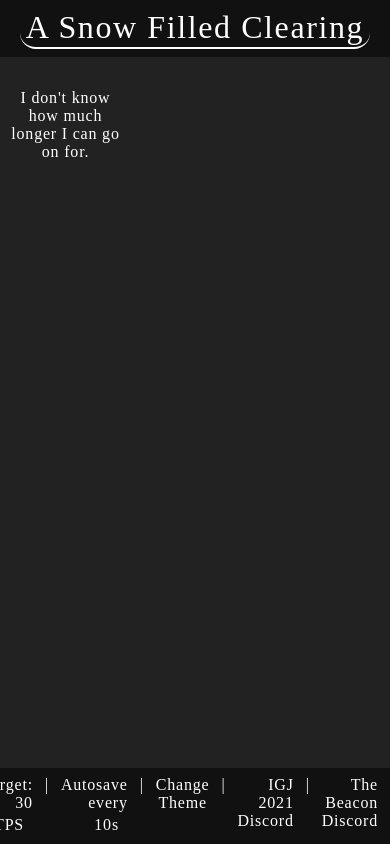
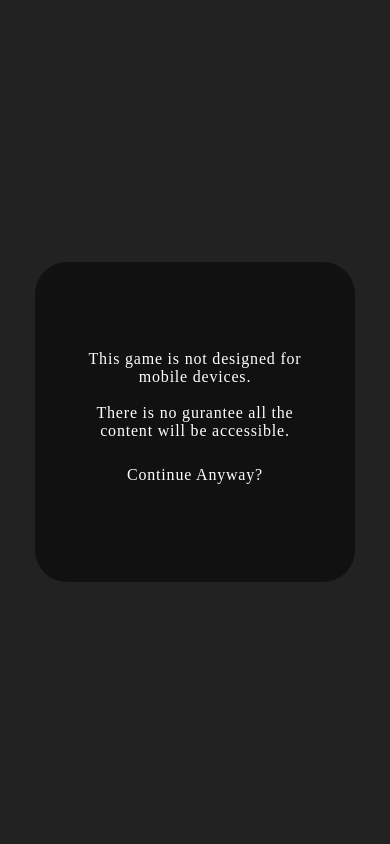
Before and after one commit to FrozenDude101/The-Beacon, a plain HTML site: page index.html in a window 390 px wide. Drawn offline with Linux system fonts and the light colour scheme.

Commit message:
Adding a warning for mobile users.

```diff
--- a/index.html
+++ b/index.html
@@ -9,7 +9,7 @@
         <link rel="stylesheet" href="style.css">
         <link rel="stylesheet" href="light.css">
         <link rel="stylesheet" href="clearing.css">
-        <link rel="stylesheet" href="thanks.css">
+        <link rel="stylesheet" href="other.css">
 
 	    <script type="text/javascript" src="scripts/utils.js"></script>
 	    <script type="text/javascript" src="scripts/display.js"></script>
--- a/thanks.css
+++ b/other.css
@@ -1,3 +1,4 @@
+#mobile,
 #endgame {
 
     height: 15em;
@@ -11,6 +12,7 @@
 
 }
 
+#mobile span,
 #endgame span {
 
     text-align: center;
@@ -33,6 +35,7 @@
 
 }
 
+#continue,
 #playAgain {
 
     margin: 0.25em;
@@ -54,7 +57,7 @@
 
 }
 
-#endgame span a,
+#continue:hover,
 #playAgain:hover {
 
     border-color: var(--text-color);
--- a/scripts/game.js
+++ b/scripts/game.js
@@ -102,8 +102,41 @@ class Game {
 
         this.loaded = false;
 
+        this.changeTheme();
+
+        let compStyle = getComputedStyle(document.getElementById("body"));
+
+        if (!player.mobile && parseFloat(compStyle.fontSize)*48 > parseFloat(compStyle.width)) {
+            document.getElementById("body").innerHTML = `
+                <div
+                    class = "column"
+                    id = "mobile"
+                >
+                    <span
+                        id = "disclaimer"
+                    >This game is not designed for mobile devices.
+                    </span>
+
+                    <br>
+
+                    <span
+                        id = "disclaimer"
+                    >There is no gurantee all the content will be accessible.
+                    </span>
+
+                    <br>
+
+                    <button
+                        id = "continue"
+                        onclick = "player.mobile = true; game.load();"
+                    >Continue Anyway?
+                    </button>
+                </div>
+            `;
+            return;
+        }
+
         this.createLoops();
-        this.changeTheme();
 
         document.getElementById("body").innerHTML = `
             <header
--- a/scripts/save.js
+++ b/scripts/save.js
@@ -27,6 +27,8 @@ class Save {
     static reset() {
 
         if (!confirm("Are you sure you want to reset your save? This cannot be undone.")) return;
+        clearInterval(game.loops.tick);
+        clearInterval(game.loops.save);
         player = Save.getStartPlayer();
         game.load();
 
@@ -45,6 +47,8 @@ class Save {
 
             theme: 0,
 
+            mobile: false,
+
             firstTick: Date.now(),
             lastTick: Date.now(),
             tickInterval: 34,
```
